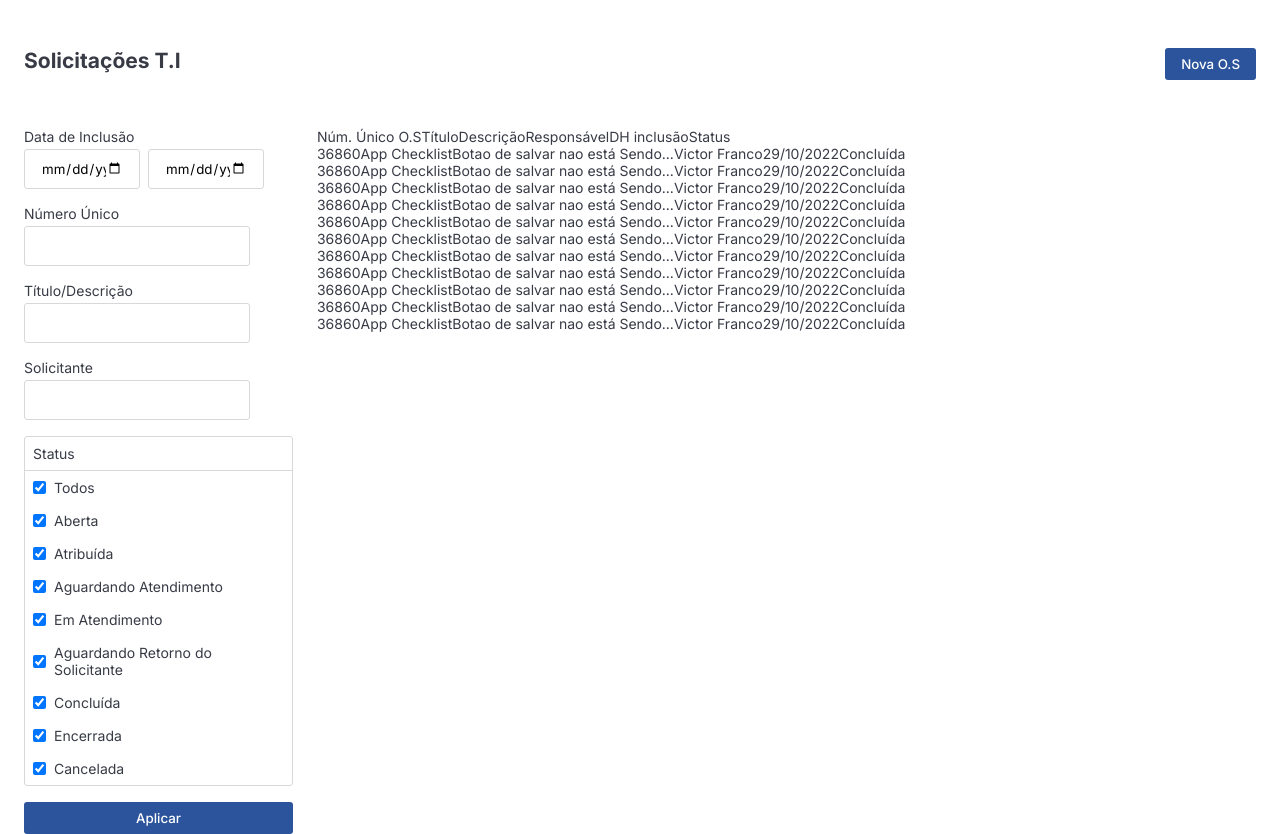
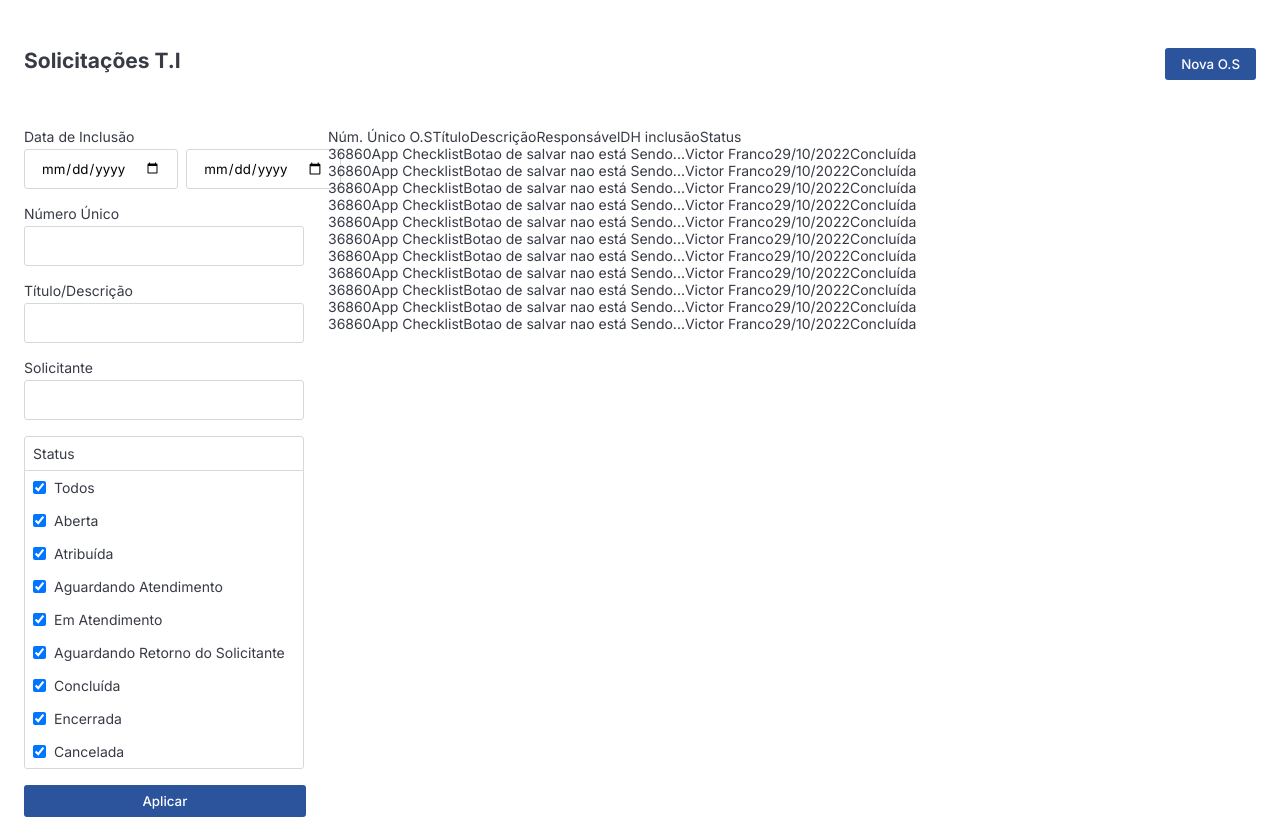
Before and after one commit to victorsfranco/sankhya-solicitacoes-ti, a plain HTML site: page grid_OS/index.html in a window 1280 px wide. Drawn offline with Linux system fonts and the light colour scheme.

Commit message:
style: fixing form width

```diff
--- a/grid_OS/style.css
+++ b/grid_OS/style.css
@@ -25,12 +25,17 @@ body {
 
 #main {
 	display: grid;
-	grid-template-columns: 2fr 8fr;
+	grid-template-columns: 1fr 10fr;
 	gap: 1.5rem;
 	margin-top: 3rem;
 }
 
 /* ----- Request Filters ----- */
+
+aside {
+	max-width: 280px;
+	mix-width: 130px;
+}
 
 input {
 	outline: none;
@@ -43,16 +48,9 @@ input {
 	align-items: flex-start;
 }
 
-#inclusion-date-box {
-	display: flex;
-	flex-direction: row;
-}
-
 .input-date {
-	width: 7.25rem !important;
 	height: 2.5rem;
 	margin-top: 0.25rem;
-
 	border: 1px solid #D7D8DA;
 	border-radius: 3px;
 
@@ -63,6 +61,7 @@ input {
 }
 
 #inclusion-date-box {
+	width: 100%;
 	display: flex;
 	flex-direction: row;
 }
@@ -73,13 +72,13 @@ input {
 }
 
 .form-box {
+	width: 100%;
 	display: flex;
 	flex-direction: column;
 	margin-bottom: 1rem;
 }
 
 .form-input {
-
 	width: 100%;
 	height: 2.5rem;
 	margin-top: 0.25rem;
@@ -131,7 +130,7 @@ input[type=checkbox] {
 }
 
 aside button {
-	padding: 0.5rem 7rem;
+	padding: 0.5rem 7.4rem;
 }
 
 header button {
```
